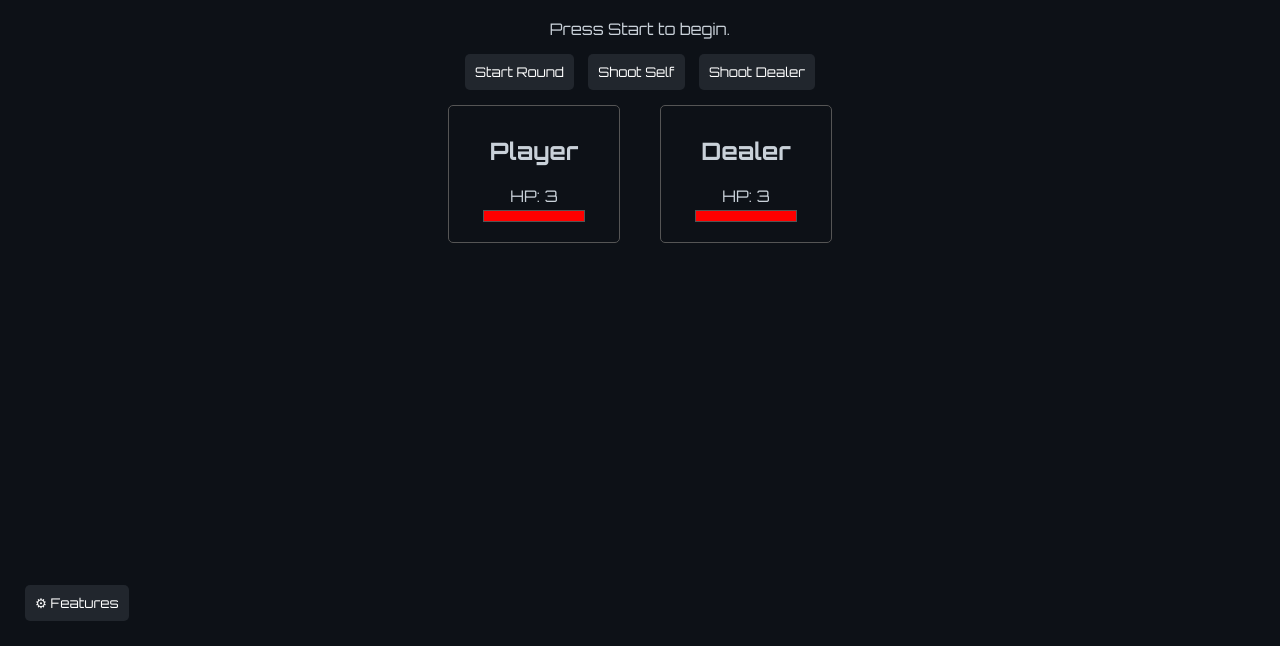
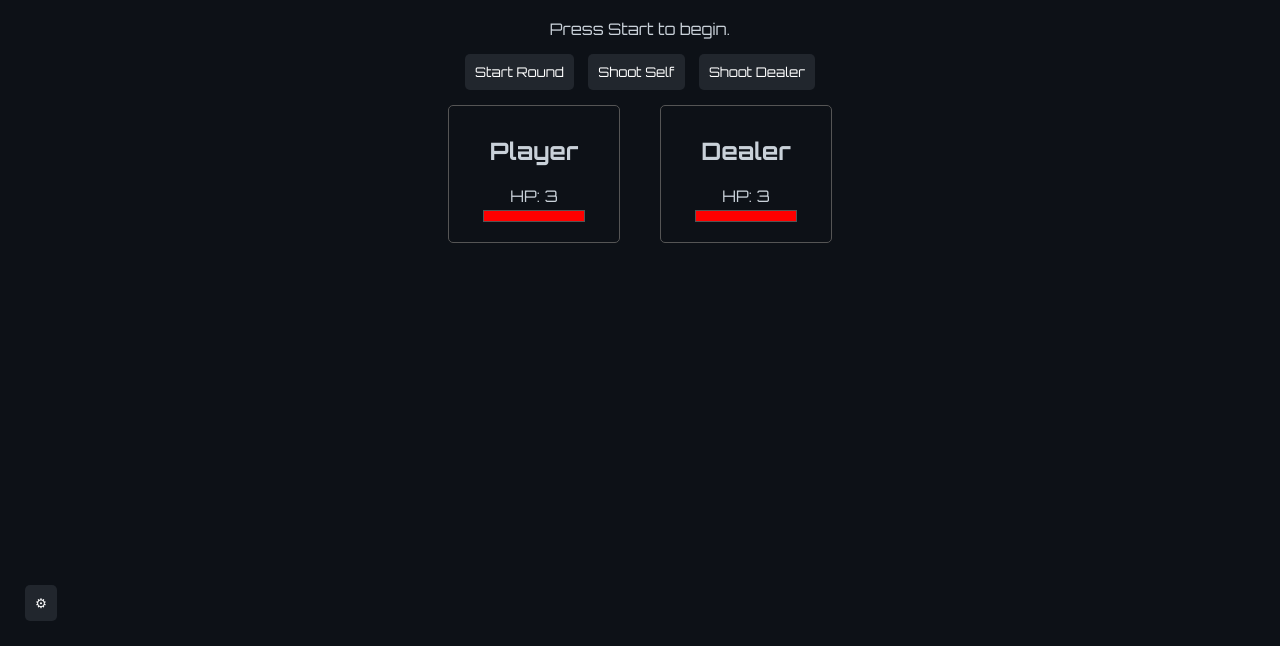
Before and after one commit to iliyatr20032003/GalacticReserve, a plain HTML site: page pages/buckshot.html in a window 1280 px wide. Shown: the part 154-800 px from the top of the page. Drawn offline with Linux system fonts and the light colour scheme.

Commit message:
Remove Features label from Buckshot Roulette button

```diff
--- a/pages/buckshot.html
+++ b/pages/buckshot.html
@@ -21,7 +21,7 @@
         <h1>Buckshot Roulette</h1>
         <div class="status" id="status">Press Start to begin.</div>
         <div class="controls">
-            <button class="baton" id="settingsButton">&#9881; Features</button>
+            <button class="baton" id="settingsButton">&#9881;</button><!-- Features button -->
             <button class="baton" id="startBtn">Start Round</button>
             <button class="baton" id="shootSelf" disabled>Shoot Self</button>
             <button class="baton" id="shootDealer" disabled>Shoot Dealer</button>
```
